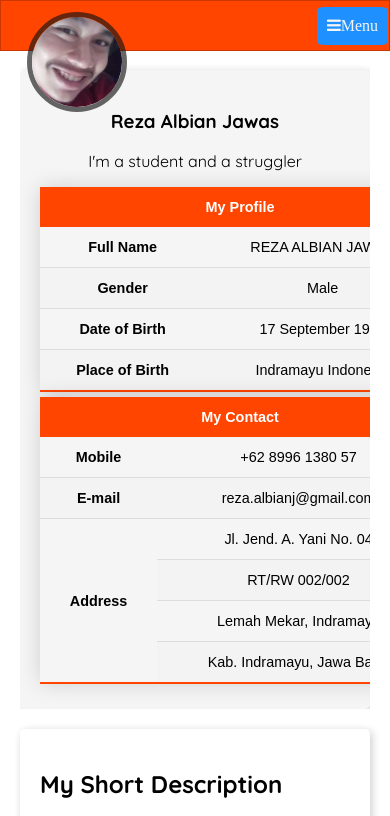
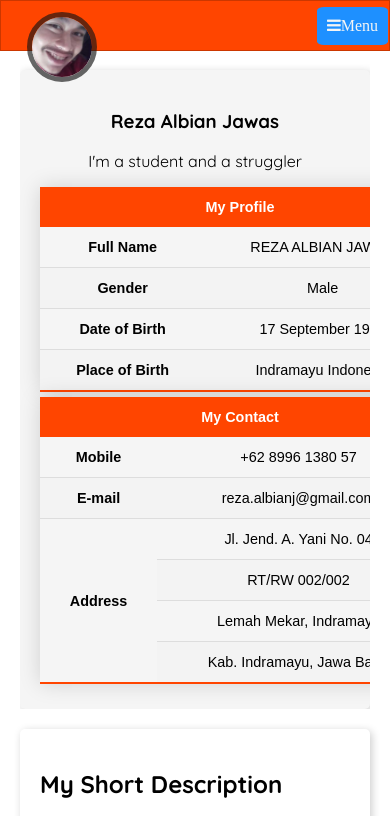
Before and after one commit to rezaaljawas21/Reza-Resume-Website, a plain HTML site: page PersonalWebsite-Reza_Albian_Jawas/index.html in a window 390 px wide. Shown: the top 816 px of the page. Drawn offline with Linux system fonts and the light colour scheme.

Commit message:
Update responsive for mobile
Change image size

```diff
--- a/PersonalWebsite-Reza_Albian_Jawas/css/style.css
+++ b/PersonalWebsite-Reza_Albian_Jawas/css/style.css
@@ -256,3 +256,12 @@ footer {
         position: none;
     }
 }
+
+@media screen and (max-width: 500px) {
+    .navigation-bar img {
+        width: 70px;
+        height: 70px;
+        margin: 10px 25px;
+        position: absolute;
+    }
+}
```
